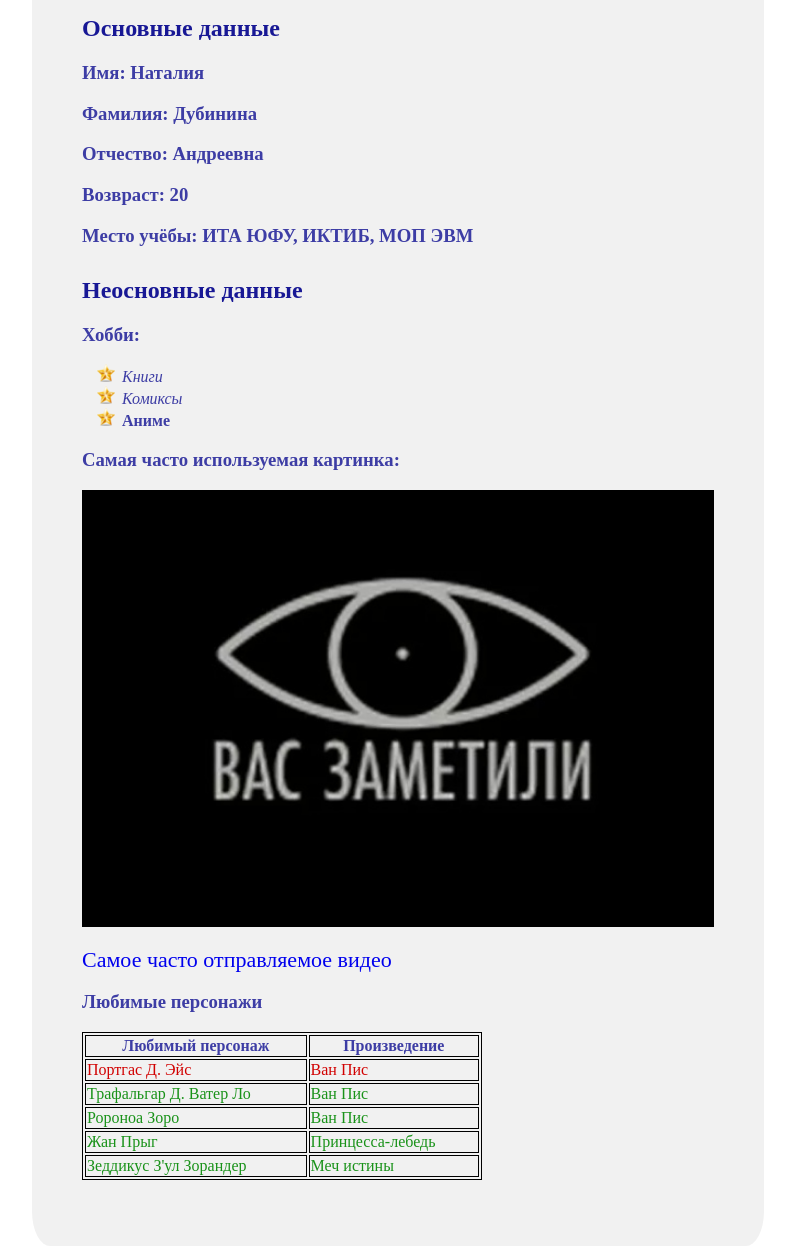
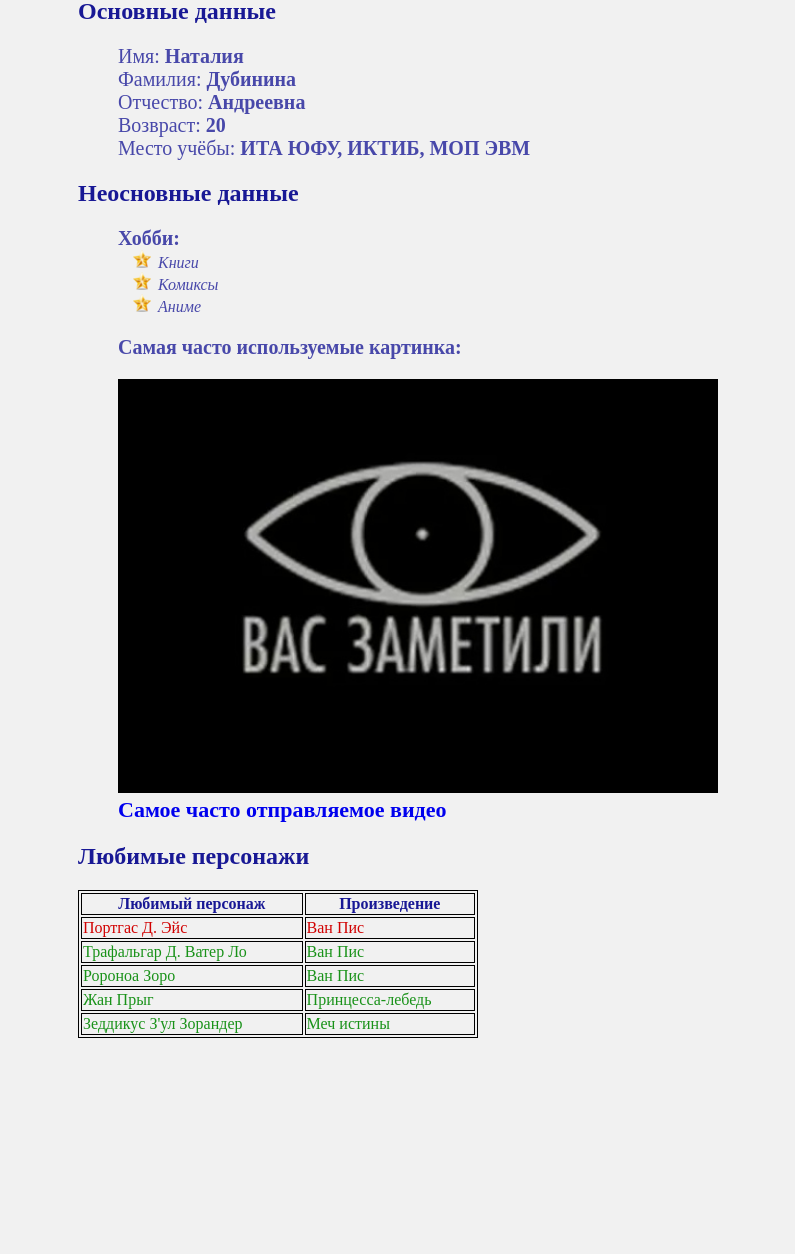
Before and after one commit to nadubinina/nadubinina.github.io, a plain HTML site: page HTML/index.html in a window 1280 px wide. Shown: the part 140-1394 px from the top of the page, without its empty margins (242-1037 px from the left). After the commit the page ends 1236 px from the top, so only its background shows below. Drawn offline with Linux system fonts and the light colour scheme.

Commit message:
refactor by comments [#2082]

```diff
--- a/CSS/index.css
+++ b/CSS/index.css
@@ -1,4 +1,4 @@
-div {
+.body {
     width:50%;
 
     margin-left: auto;
@@ -8,34 +8,46 @@ div {
     border-radius: 2.5%;
 
     background:#f1f1f1;
-    color:rgba(0, 0, 139, 0.75);
+    color:rgba(0, 0, 139, 0.7);
 }
 
-h1, h2 {
+.main-info-title, .another-info-title, .main-title, .favorite-characters {
+    size: 22px;
     color:rgba(0, 0, 139, 0.9);
-    margin-top: 30px;
 }
 
-ul {
+.main-info-list, .another-info-list {
+    list-style-type: none;
+}
+
+.hobby-list {
     list-style-image: url(../img/list-img.png);
 }
 
-img {
-    width: 100%;
+.main-info-item, .another-info-item, .favorite-image-title {
+    font-size: 20px;
+}
+
+.hobby-item {
+    font-size: 16px;
+}
+
+.favorite-image-item {
+     width: 100%;
     height: auto;
 }
 
-a {
+.favorite-video {
     font-size: 22px;
     text-decoration: none;
 }
 
-table{
+.favorite-characters-table{
     width: 400px;
     border: 1px solid black;
 }
 
-th, td {
+.favorite-characters-table-title, .dead-character-name, .dead-character-world, .living-character-name, .living-character-world {
     border: 1px solid black;
  }
 
--- a/HTML/index.html
+++ b/HTML/index.html
@@ -6,62 +6,66 @@
     <title>Document</title>
     <link rel="stylesheet" href="../CSS/index.css">
 </head>
-<body>
-    <div>
-        <h1>Страничка обо мне</h1>
-        <section>
-            <p>
-                <h2>Основные данные</h2>
-                <h3>Имя: Наталия</h3>
-                <h3>Фамилия: Дубинина</h3>
-                <h3>Отчество: Андреевна</h3>
-                <h3>Возвраст: 20</h3>
-                <h3>Место учёбы: ИТА ЮФУ, ИКТИБ, МОП ЭВМ</h1>
-            </p>
+<body class="body">
+    <h1 class="main-title">Страничка обо мне</h1>
+    <section class="main-info">
+        <h2 class="main-info-title">Основные данные </h2>
+        <ul class="main-info-list">
+            <li class="main-info-item">Имя: <strong>Наталия</strong></li>
+            <li class="main-info-item">Фамилия: <strong>Дубинина</strong></li>
+            <li class="main-info-item">Отчество: <strong>Андреевна</strong></li>
+            <li class="main-info-item">Возвраст: <strong>20</strong></li>
+            <li class="main-info-item">Место учёбы: <strong>ИТА ЮФУ, ИКТИБ, МОП ЭВМ</strong></li>
+        </ul>
     </section>
-        <section>
-            <p>
-                <h2>Неосновные данные</h2>
-                <h3>Хобби:</h3>
-                <ul>
-                    <li><em>Книги</em></li>
-                    <li><em>Комиксы</em></li>
-                    <li><strong>Аниме</strong></li>
+    <section class="another-info">
+        <h2 class="another-info-title">Неосновные данные </h2>
+        <ul class="another-info-list">
+            <li class="another-info-item"><strong>Хобби:</strong></li>
+                <ul class="hobby-list">
+                    <li class="hobby-item"><em>Книги</em></li>
+                    <li class="hobby-item"><em>Комиксы</em></li>
+                    <li class="hobby-item"><em>Аниме</em></li>
                 </ul>
-                <h3>Cамая часто используемая картинка:</h3>
-                <img src="../img/vas_zametili.png">
-                <p><a href="https://vk.com/video/@kisaigrisa?z=video459588384_456239285%2Fln-6j6AV6wtZYKhZLEY6c" >Самое часто отправляемое видео</a></p>
-                <h3>Любимые персонажи</h3>
-                <table>
-                    <thead >
-                        <th>Любимый персонаж</th>
-                        <th>Произведение</th>
+            <li class="another-info-">
+                <h3 class="favorite-image-title">Cамая часто используемые картинка:</h3>
+                <img class="favorite-image-item" src="../img/vas_zametili.png">
+            </li>
+            <li>
+                <a class="favorite-video" href="https://vk.com/video/@kisaigrisa?z=video459588384_456239285%2Fln-6j6AV6wtZYKhZLEY6c" ><strong>Самое часто отправляемое видео</strong></a>
+            </li>
+        </ul>
+    </section>
+    <section class="favorite-characters">
+        <h2 class="favorite-characters-title">Любимые персонажи</h2>
+        <table class="favorite-characters-table">
+            <thead class="favorite-characters-table-header" >
+                <th class="favorite-characters-table-title">Любимый персонаж</th>
+                <th class="favorite-characters-table-title">Произведение</th>
             </thead>
             <tbody>
                 <tr class="dead-character">
-                            <td >Портгас Д. Эйс</td>
-                            <td>Ван Пис</td>
+                    <td class="dead-character-name" >Портгас Д. Эйс</td>
+                    <td class="dead-character-world">Ван Пис</td>
                 </tr>
                 <tr class="living-character">
-                            <td>Трафальгар Д. Ватер Ло</td>
-                            <td>Ван Пис</td>
+                    <td class="living-character-name">Трафальгар Д. Ватер Ло</td>
+                    <td class="living-character-world">Ван Пис</td>
                 </tr>
                 <tr class="living-character">
-                            <td >Ророноа Зоро</td>
-                            <td>Ван Пис</td>
+                    <td class="living-character-name" >Ророноа Зоро</td>
+                    <td class="living-character-world">Ван Пис</td>
                 </tr>
                 <tr class="living-character">
-                            <td >Жан Прыг</td>
-                            <td>Принцесса-лебедь</td>
+                    <td class="living-character-name">Жан Прыг</td>
+                    <td class="living-character-world">Принцесса-лебедь</td>
                 </tr>
                 <tr class="living-character">
-                            <td >Зеддикус З'ул Зорандер</td>
-                            <td>Меч истины</td>
+                    <td class="living-character-name">Зеддикус З'ул Зорандер</td>
+                    <td class="living-character-world">Меч истины</td>
                 </tr>
             </tbody>
         </table>
-            </p>
     </section>
-    </div>
 </body>
 </html>
```
Lines whose indentation alone changed are shown as unchanged.
